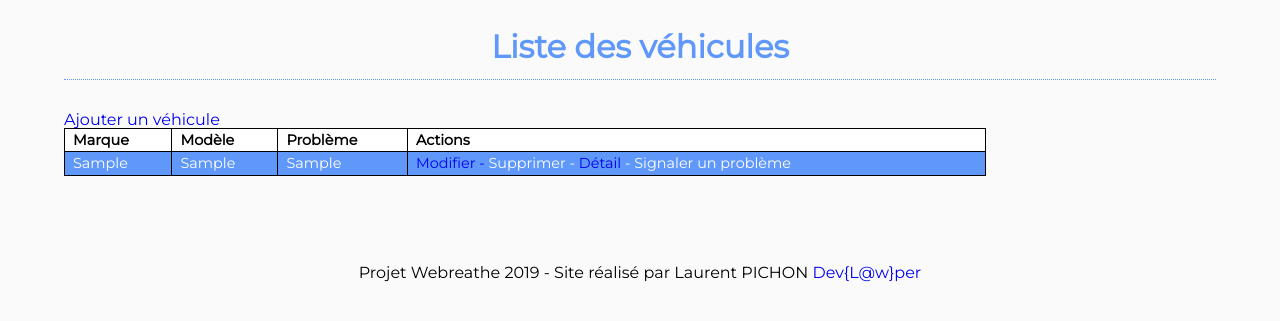
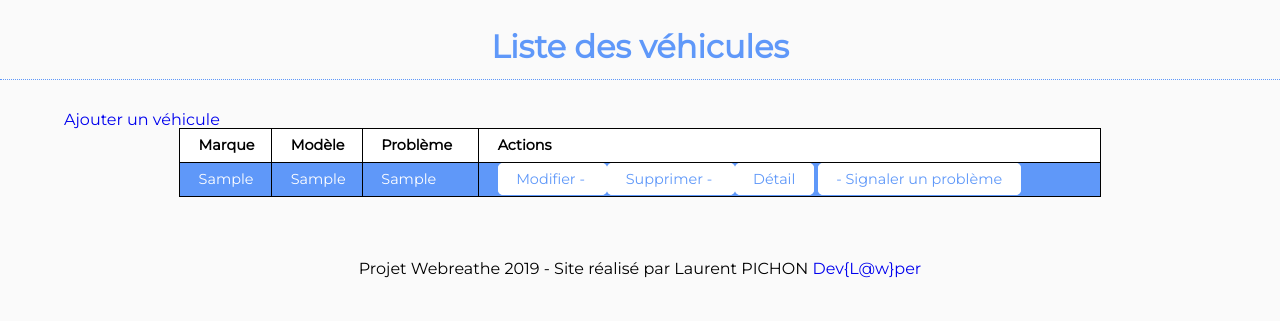
Before and after one commit to devlawper/projet-webreathe, a PHP site: page /liste-vehicules in a window 1280 px wide. Shown: the part 225-546 px from the top of the page. Run offline with PHP 8.4, Linux system fonts and the light colour scheme; the visitor is signed in with stand-in values (Sample User, id 1); tables that the repository leaves empty or names only in its code hold one stand-in row (values such as "Sample post"); some libraries are stand-ins or nearby versions.

Commit message:
Mise en page liste véhicules

```diff
--- a/src/css/style.css
+++ b/src/css/style.css
@@ -96,6 +96,20 @@ li {
 
 button {
   cursor: pointer; }
+
+.btn {
+  cursor: pointer;
+  text-align: center;
+  padding: 1% 3%;
+  border-radius: 5px;
+  color: #FFF;
+  border: 1px solid #5F98F9;
+  background: #5F98F9;
+  transition: all 0.3s; }
+
+.btn:hover {
+  color: #5F98F9;
+  background: #FFF; }
 
 /* **************************** */
 /* ******** STYLE FLEX ******** */
@@ -357,14 +371,29 @@ table.table {
   border-collapse: collapse;
   font-size: 0.9em;
   text-align: left;
-  margin-bottom: 4em; }
+  margin-bottom: 2rem; }
+
+table.tableList {
+  margin: 0 auto 2rem auto; }
 
 table tbody tr:nth-child(odd) {
   background-color: #5F98F9;
   color: #FFF; }
+  table tbody tr:nth-child(odd) .btn {
+    cursor: pointer;
+    text-align: center;
+    padding: 1% 3%;
+    border-radius: 5px;
+    color: #5F98F9;
+    border: 1px solid #FFF;
+    background: #FFF;
+    transition: all 0.3s; }
+  table tbody tr:nth-child(odd) .btn:hover {
+    color: #FFF;
+    background: #5F98F9; }
 
 th, td {
-  padding: 4px 8px;
+  padding: 1% 2%;
   border: 1px solid #000; }
 
 .canvasjs-chart-canvas {
--- a/src/scss/style.scss
+++ b/src/scss/style.scss
@@ -98,6 +98,20 @@ li {
 }
 button {
   cursor: pointer;
+}
+.btn {
+  cursor: pointer;
+  text-align: center;
+  padding: 1% 3%;
+  border-radius: 5px;
+  color: #FFF;
+  border: 1px solid #5F98F9;
+  background: #5F98F9;
+  transition: all 0.3s
+}
+.btn:hover {
+  color: #5F98F9;
+  background: #FFF;
 }
 
 /* **************************** */
@@ -319,15 +333,32 @@ table.table {
   border-collapse:collapse;
   font-size:0.9em;
   text-align: left;
-  margin-bottom: 4em;
+  margin-bottom: 2rem;
+}
+table.tableList {
+  margin: 0 auto 2rem auto;
 }
 table tbody tr:nth-child(odd) {
  background-color:#5F98F9;
  color: #FFF;
+ .btn {
+  cursor: pointer;
+  text-align: center;
+  padding: 1% 3%;
+  border-radius: 5px;
+  color: #5F98F9;
+  border: 1px solid #FFF;
+  background: #FFF;
+  transition: all 0.3s
+}
+.btn:hover {
+  color: #FFF;
+  background: #5F98F9;
+}
 }
 
 th, td {
-  padding:4px 8px;
+  padding:1% 2%;
   border:1px solid #000;
 }
 .canvasjs-chart-canvas {
--- a/src/templates/liste-vehicules.phtml
+++ b/src/templates/liste-vehicules.phtml
@@ -7,13 +7,13 @@ if(!is_gestionnaire() && !is_technicien()){
 
 
 <!-- Sinon on affiche le tableau des véhicules -->
+<h1>Liste des véhicules</h1>
 <section class="container">
-    <h1>Liste des véhicules</h1>
     <?php if(is_gestionnaire()){
         echo ('<a href="ajout-vehicule.php">Ajouter un véhicule</a>');
     }
     ?>
-    <table class="table">
+    <table class="table tableList">
         <thead>
             <tr>
                 <th>Marque</th>
@@ -36,12 +36,12 @@ if(!is_gestionnaire() && !is_technicien()){
                 </td>
                 <td>
                     <?php if(is_gestionnaire()):?>
-                    <a href="modif-vehicule.php?id=<?=$vehicule['id'] ?>">Modifier - </a>
-                    <span class="supprVehicule" data-id="<?= $vehicule['id'] ?>">Supprimer - </span>
+                    <a class="btn" href="modif-vehicule.php?id=<?=$vehicule['id'] ?>">Modifier - </a>
+                    <span class="supprVehicule btn" data-id="<?= $vehicule['id'] ?>">Supprimer - </span>
                     <?php endif ?>
-                    <a href="detail-vehicule.php?id=<?=$vehicule['id'] ?>">Détail</a>
+                    <a class="btn" href="detail-vehicule.php?id=<?=$vehicule['id'] ?>">Détail</a>
                     <?php if(is_technicien()):?>
-                    <span class="ajoutPb" data-id="<?= $vehicule['id'] ?>"> - Signaler un problème</span>
+                    <span class="ajoutPb btn" data-id="<?= $vehicule['id'] ?>"> - Signaler un problème</span>
                     <?php endif ?>
                 </td>
             </tr>
```
Also changed, not shown: 1 other file.
